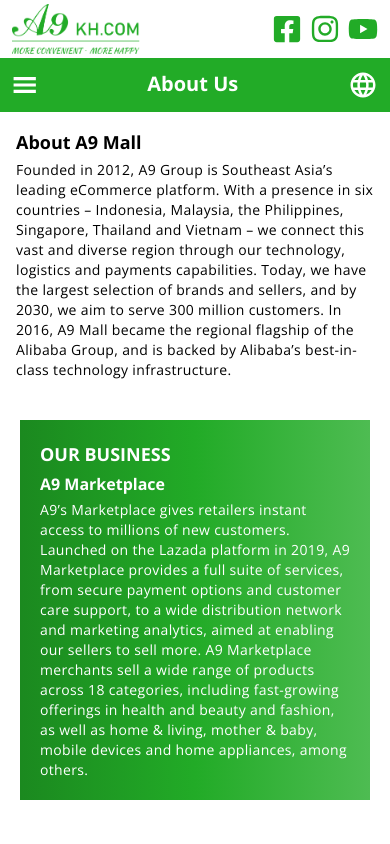
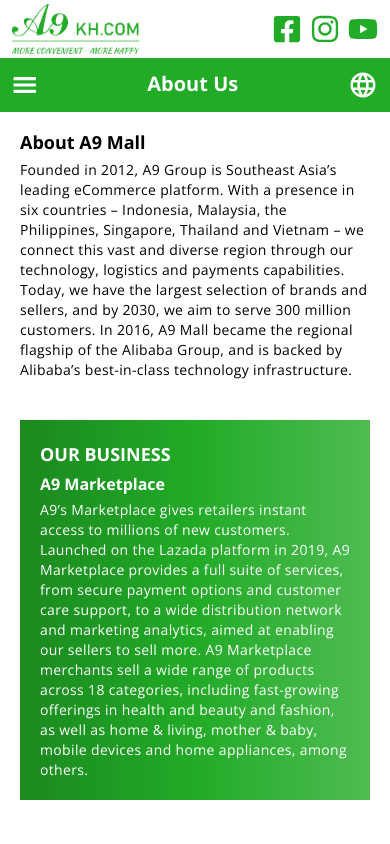
Before and after one commit to A9Kh/A9-Company-Profile, a React (Create React App) app: page /aboutus in a window 390 px wide. Shown: the top 844 px of the page. Built offline with nearby package versions, Linux system fonts and the light colour scheme; a web font is replaced by a local one.

Commit message:
Update AboutA9.js

```diff
--- a/src/components/abouta9mall/AboutA9.js
+++ b/src/components/abouta9mall/AboutA9.js
@@ -6,8 +6,8 @@
 
     return (
         <div>
-            <h1 className="font-bold text-lg mb-1 sm:text-xl sm:mb-3 lg:text-2xl lg:mb-5 px-4 lg:px-5 xl:px-0">{t("label_about_a9_mall")}</h1>
-            <article className="mb-10 px-4 lg:px-5 xl:px-0">
+            <h1 className="font-bold text-lg mb-1 sm:text-xl sm:mb-3 lg:text-2xl lg:mb-5 px-5 xl:px-0">{t("label_about_a9_mall")}</h1>
+            <article className="mb-10 px-5 xl:px-0">
                 <p className="text-sm lg:text-base tracking-wide">
                     {t("abouta9_p_1")}
                 </p>
```
